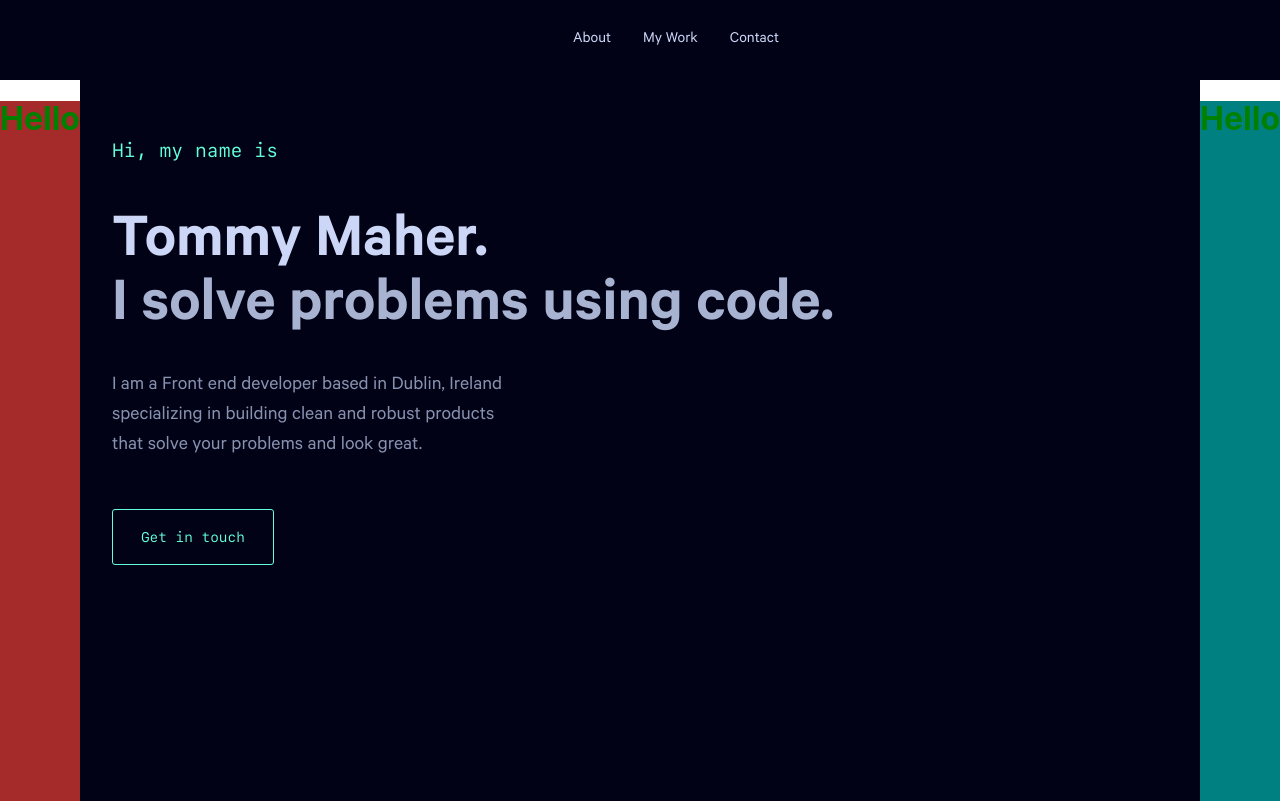
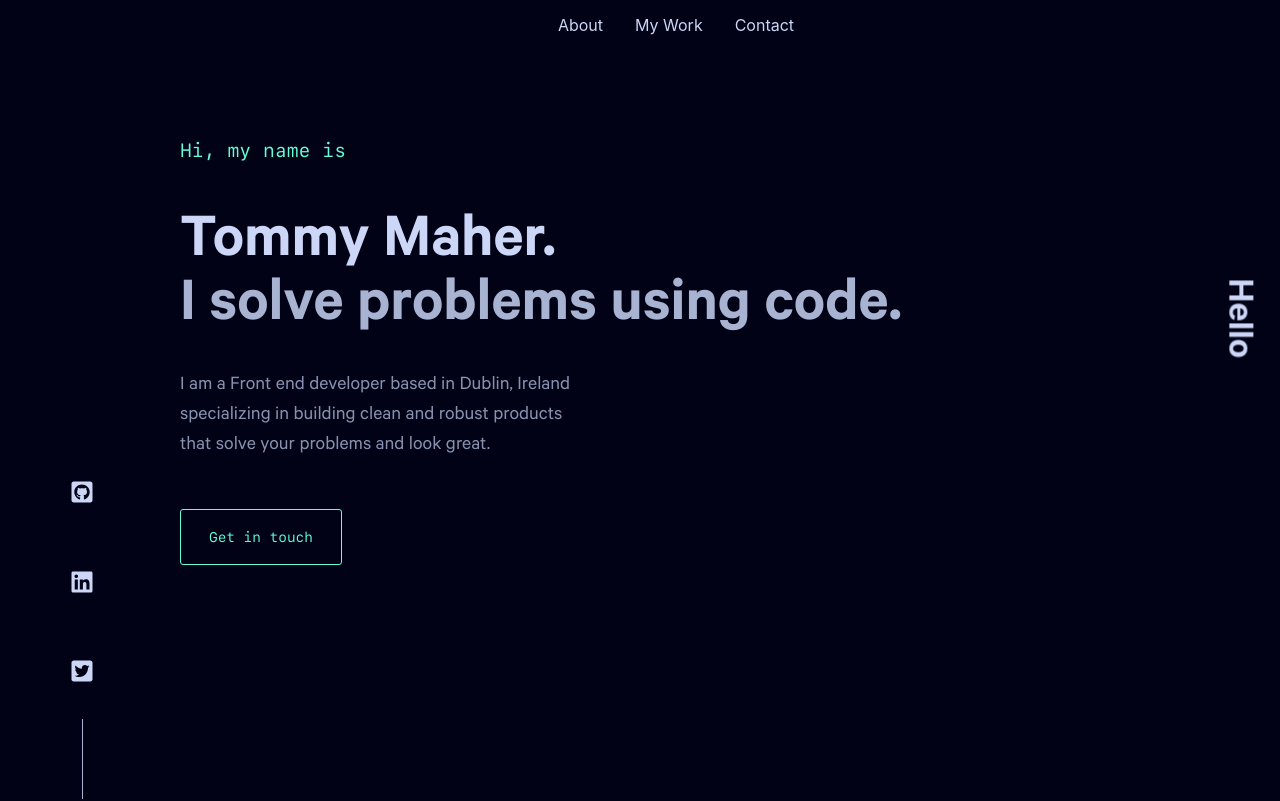
Before and after one commit to tommymaher15/Personal-Site-2.0-, a React (Create React App) app: page / in a window 1280 px wide. Shown: the top 801 px of the page. Built offline with nearby package versions, Linux system fonts and the light colour scheme.

Commit message:
Social Sidebars ALMOST THERE FAM
Socials Sidebar WIP

```diff
--- a/package.json
+++ b/package.json
@@ -7,13 +7,14 @@
     "@emotion/styled": "^10.0.27",
     "@fortawesome/fontawesome-svg-core": "^1.2.28",
     "@fortawesome/free-solid-svg-icons": "^5.13.0",
-    "@fortawesome/react-fontawesome": "^0.1.9",
+    "@fortawesome/react-fontawesome": "^0.1.10",
     "@testing-library/jest-dom": "^4.2.4",
     "@testing-library/react": "^9.5.0",
     "@testing-library/user-event": "^7.2.1",
     "emotion-theming": "^10.0.27",
     "react": "^16.13.1",
     "react-dom": "^16.13.1",
+    "react-icons": "^3.10.0",
     "react-scripts": "3.4.1",
     "styled-components": "^5.1.0",
     "styled-normalize": "^8.0.7",
--- a/public/index.html
+++ b/public/index.html
@@ -24,9 +24,10 @@
       work correctly both with client-side routing and a non-root public URL.
       Learn how to configure a non-root public URL by running `npm run build`.
     -->
-    <title>React App</title>
+    <title>Tommy Maher | Software Engineer</title>
   </head>
   <body>
+
     <noscript>You need to enable JavaScript to run this app.</noscript>
     <div id="root"></div>
     <!--
--- /dev/null
+++ b/src/App.css
@@ -0,0 +1,9 @@
+::-moz-selection {
+    background: #AFAFAF;
+  }
+  ::-webkit-selection {
+    background: #AFAFAF;
+  }
+  ::selection {
+    background: #AFAFAF;
+  }
--- a/src/App.js
+++ b/src/App.js
@@ -13,11 +13,12 @@ const Grid = styled.div`
 
  display:grid;
 
- grid-template-columns:repeat(auto-fill, minmax(230px, 1fr));;
+ grid-template-columns:npm min-content 1fr min-content;
  grid-template-rows:min-content 1fr min-content;
  grid-template-areas:
+
  " header "
- "  main "
+ "  main  "
  " footer ";
 
  @media (min-width: 768px) {
@@ -30,7 +31,6 @@ const Grid = styled.div`
     grid-template-rows: min-content 1fr min-content;
     grid-template-columns: min-content 1fr min-content;
   }
-
 
 `;
 
--- a/src/layouts/Content.js
+++ b/src/layouts/Content.js
@@ -7,13 +7,12 @@ import styled from '@emotion/styled';
 
 
 const Wrapper = styled.div`
-display: grid;
 grid-area:main;
 `;
 
 const Div = styled.div`
  display:grid;
- grid-template-columns:auto;
+ grid-template-columns:1fr;
  grid-template-rows: repeat(4, 1fr);
 
 
--- a/src/layouts/Email.js
+++ b/src/layouts/Email.js
@@ -1,24 +1,17 @@
 import React from 'react';
 import styled from '@emotion/styled';
+import theme from "../styles/theme";
 
-/* Grid styles */
-const SideWrap = styled.div`
-grid-area:email;
-top:-100px;
 
-`;
+
 
 
 /* Sidebar Stylings */
 const SideEmail = styled.aside`
 
-background-color:teal;
-position: -webkit-sticky;
-  position: sticky;
-  top: 0;
-height:100vh;
-
-
+background-color:${theme.colors.navy};
+    color:${theme.colors.vLightSlate};
+grid-area: email;
 
 
 
@@ -31,8 +24,13 @@ height:100vh;
 
 /* Testing for sticky content to float over sidebar. */
 const StickyTesting = styled.h1`
-color:green;
-position:sticky;
+color:${theme.colors.vLightSlate};
+transform: rotate(90deg);
+position: sticky;
+position: -webkit-sticky;
+/* Position top, keep the sticky for the CONTENT! */
+top: 300px;
+
 
 
 `;
@@ -40,7 +38,7 @@ position:sticky;
 
 export default function Email() {
     return (
-      <SideWrap>
+
         <SideEmail>
 
 
@@ -48,7 +46,7 @@ export default function Email() {
 
 
         </SideEmail>
-        </SideWrap>
+
 
     )
 }
--- a/src/layouts/Footer.js
+++ b/src/layouts/Footer.js
@@ -5,14 +5,14 @@ import theme from '../styles/theme';
 
 
 
-const FootWrap = styled.div`
-  grid-column: 1 / 4;
 
-`
+
 const Foot = styled.footer`
- grid-area:footer;
-block-size: min(10vh);
-    background-color:${theme.colors.navy};
+ grid-column: 1 / 4;
+ grid-area: footer;
+ width:100%;
+  block-size: min(10vh);
+    background-color:${theme.colors.darkNavy};
     color:${theme.colors.vLightSlate};
     ${mixin.centerStyles};
 
@@ -21,7 +21,7 @@ block-size: min(10vh);
 
 export default function Footer() {
     return (
-        <FootWrap>
+
 
 
         <Foot>
@@ -32,6 +32,5 @@ export default function Footer() {
 
 
 
-        </FootWrap>
     )
 }
--- a/src/layouts/Header.js
+++ b/src/layouts/Header.js
@@ -5,36 +5,34 @@ import mixin from '../styles/mixin';
 
 
 
-const HeadWrap = styled.div`
-     grid-column: 1 / 4;
-
-   `;
 
 const HeadBar = styled.header`
-
+ width:100%;
+     grid-column: 1 / 4;
     grid-area: header;
     block-size: min(10vh);
     background-color:${theme.colors.navy};
     color:${theme.colors.vLightSlate};
-    ${mixin.centerStyles};
-
-
 
 `;
 
 const NavList = styled.ul`
   display:flex;
-  list-style:none;`
+  list-style:none;
+  ${mixin.centerStyles};`
+
 
 const ListItem = styled.li`
 padding-left:2em;
-font-family: "Calibre"`;
+font-family: "Calibre"
+${mixin.centerStyles};`;
+
 
 
 
 export default function Header() {
     return (
-        <HeadWrap>
+
    <HeadBar>
    <NavList>
    <ListItem>About</ListItem>
@@ -44,6 +42,6 @@ export default function Header() {
     </HeadBar>
 
 
-        </HeadWrap>
+
     )
 }
--- a/src/layouts/Sidebar.js
+++ b/src/layouts/Sidebar.js
@@ -1,22 +1,15 @@
 import React from 'react';
 import styled from '@emotion/styled';
-
-const SideWrap = styled.div`
-
-grid-area:sidebar;
-
-
-`;
+import theme from "../styles/theme";
+import { FaGithubSquare, FaLinkedin,FaTwitterSquare } from 'react-icons/fa';
 
 
 const Sidebar1 = styled.aside`
+ background-color:${theme.colors.navy};
+    color:${theme.colors.vLightSlate};
+grid-area: sidebar;
 
- position: -webkit-sticky;
-  position: sticky;
-  top: 0;
-height:100vh;
 
-background-color:brown;
 
 
 @media (max-width: 768px) {
@@ -29,24 +22,68 @@ background-color:brown;
 
 
 
-const StickyTesting = styled.h1`
-color:green;
-position:sticky;
+const StickyTesting = styled.div`
+color:${theme.colors.vLightSlate};
+transform: rotate(360deg);
+font-size:24px;
+position: sticky;
+position: -webkit-sticky;
+/* Position top, keep the sticky for the CONTENT! */
+  top: 450px;
+padding-right:1em;
 
 
 `;
 
+const SocialList = styled.ul`
+
+list-style-type:none;
+
+::after
+{
+content: "";
+display: block;
+width: 1px;
+height: 10vh;
+margin: 0px auto;
+background-color: rgb(168, 178, 209);
+
+}
+`;
+
+
+const SocialListItem = styled.li`
+padding:30px;
+color: ${theme.colors.vLightSlate};
+&:hover{
+  color:${theme.colors.green};
+  transform: scale(1.150);
+};
+
+
+
+
+`;
 
 export default function Sidebar() {
     return (
-      <SideWrap>
+
         <Sidebar1>
 
 
-        <StickyTesting>Hello</StickyTesting>
+        <StickyTesting>
+        <SocialList>
+        <SocialListItem><FaGithubSquare /></SocialListItem>
+        <SocialListItem><FaLinkedin /></SocialListItem>
+        <SocialListItem><FaTwitterSquare /></SocialListItem>
+
+        </SocialList>
+
+
+        </StickyTesting>
 
 
         </Sidebar1>
-        </SideWrap>
+
     )
 }
--- a/src/styles/theme.js
+++ b/src/styles/theme.js
@@ -13,6 +13,7 @@ const theme = {
 
 
        colors : {
+        darkNavy:    '#00010a',
         navy:        '#010215',
         lightNavy:   '#172a45',
         vLightNavy:  '#303C55',
```
Also changed, not shown: 1 other file (tests, documents, lock files or other folders).
